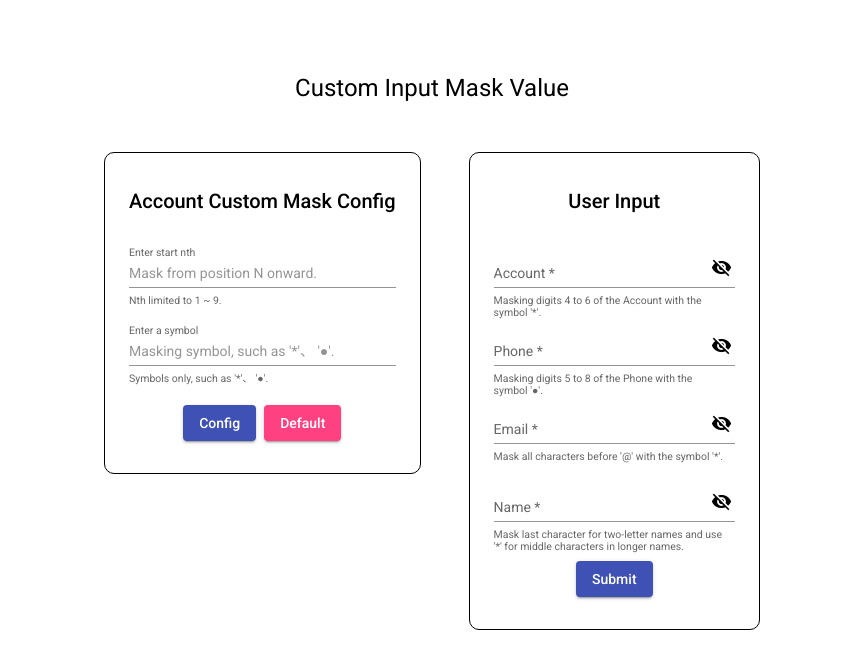
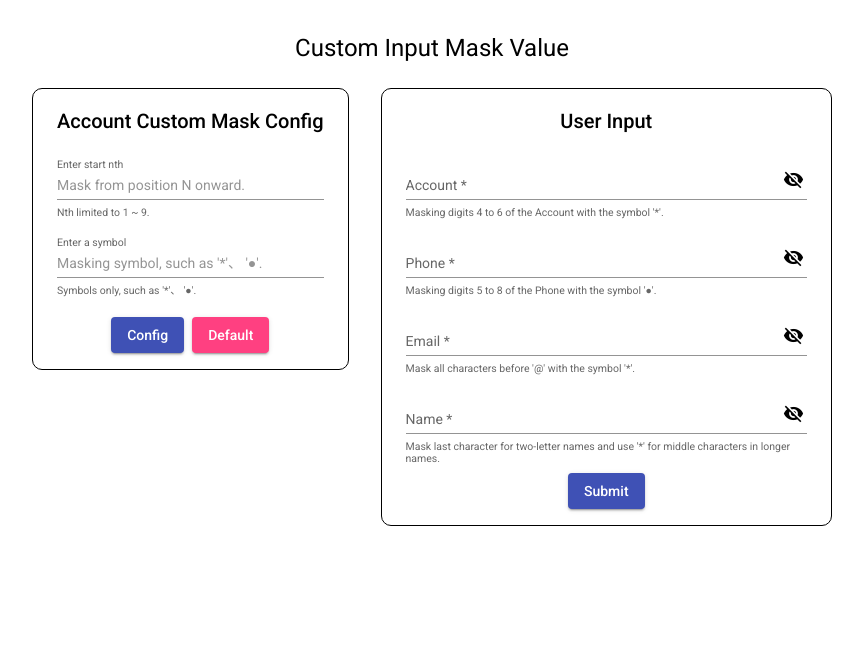
Before and after one commit to migo0127/ng-input-mask, an Angular app: page /input-mask in a window 1280 px wide. Shown: the top 668 px of the page, without its empty margins (208-1071 px from the left). Built offline with nearby package versions, Linux system fonts and the light colour scheme.

Commit message:
style(input-mask): 調整版面

```diff
--- a/src/app/pages/input-mask/input-mask.component.scss
+++ b/src/app/pages/input-mask/input-mask.component.scss
@@ -1,13 +1,13 @@
-$commonPadding: 2rem 1.5rem;
-$commonMargin: 1.5rem;
+$commonPadding: 1rem 1.5rem;
+$commonMargin: .5rem 1rem;
 $commonBorder: 1px solid black;
 
 #input-mask-section {
-  width: 55vw;
+  width: 65vw;
   height: max-content;
   text-align: center;
   padding: $commonPadding;
-  margin: 5vh auto;
+  margin: 2vh auto;
 
   .input-wrap {
     width: 100%;
@@ -26,6 +26,10 @@ $commonBorder: 1px solid black;
     margin: $commonMargin;
     border: $commonBorder;
     border-radius: 10px;
+
+    h2 {
+      margin-bottom: .5rem;
+    }
 
     .btn-container {
       margin-top: 1rem;
@@ -58,6 +62,12 @@ $commonBorder: 1px solid black;
     margin: .25rem 0;
   }
 
+  .text-container{
+    h2 {
+      margin-bottom: .25rem;
+    }
+  }
+
 }
 
 @media screen and (max-width: 768px) {
@@ -73,4 +83,5 @@ $commonBorder: 1px solid black;
       width: 70%;
     }
   }
+
 }
```
